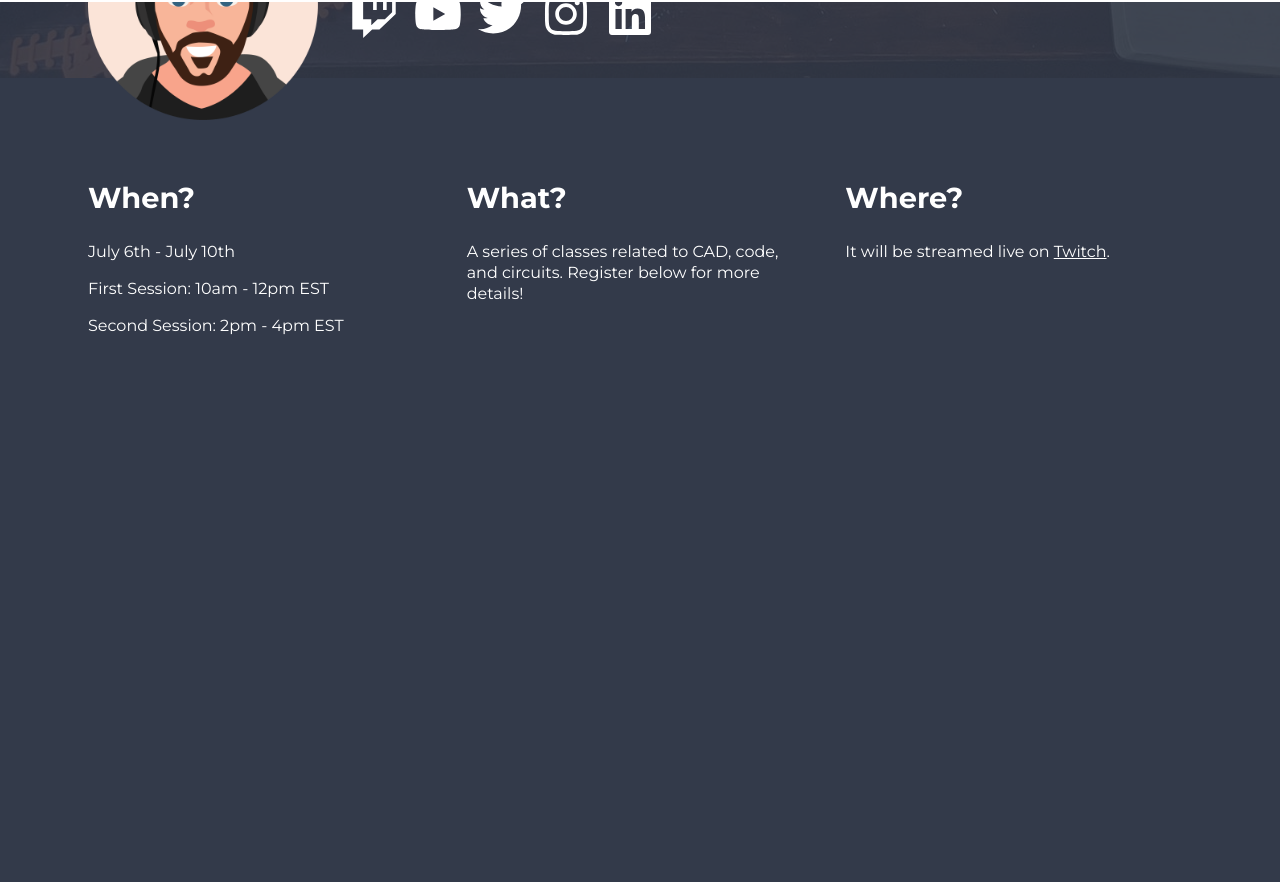
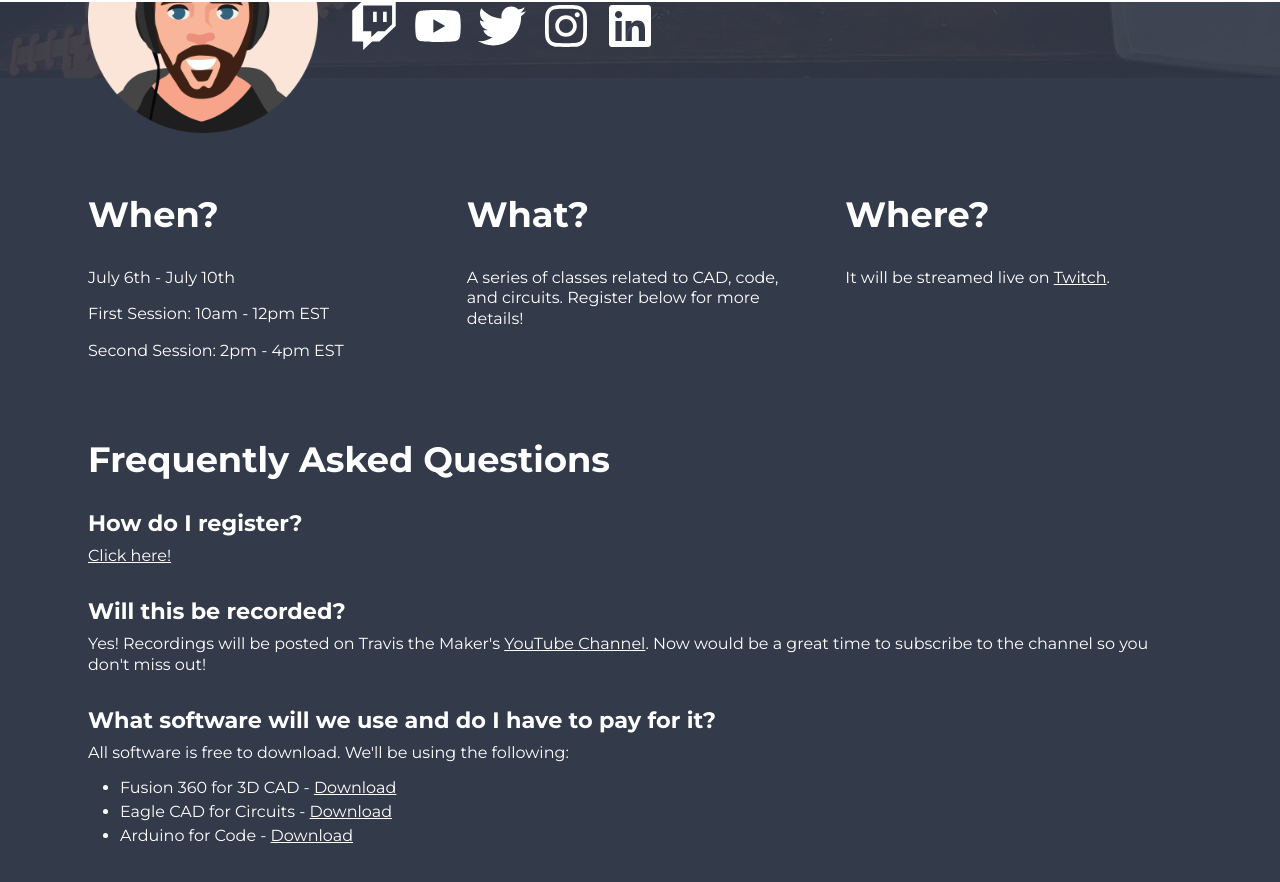
Before and after one commit to TravisBumgarner/Project-Graveyard, a React app: page / in a window 1280 px wide. Shown: the part 798-1680 px from the top of the page. Before the commit the page ends 1246 px from the top, so only its background shows below. Built offline with nearby package versions, Linux system fonts and the light colour scheme; a web font is replaced by a local one.

Commit message:
added faq

```diff
--- a/src/App/App.tsx
+++ b/src/App/App.tsx
@@ -1,5 +1,5 @@
 import React from 'react'
-import { GlobalStyle, PRIMARY_COLOR, SECONDARY_COLOR, media } from 'Theme'
+import { GlobalStyle, PRIMARY_COLOR, SECONDARY_COLOR, media, TERTIARY_COLOR } from 'Theme'
 import styled from 'styled-components'
 import {
     FaTwitter as Twitter,
@@ -30,7 +30,7 @@ const H1 = styled.h1`
 `
 
 const H2 = styled.h2`
-    font-size: 1.8em;
+    font-size: 2.2em;
     margin-bottom: 1em;
     font-weight: 700;
 `
@@ -38,6 +38,8 @@ const H2 = styled.h2`
 const H3 = styled.h3`
     font-size: 1.4em;
     margin-bottom: 0.5em;
+    font-weight: 900;
+    margin-top: 1.5em;
 `
 
 const Text = styled.p`
@@ -125,7 +127,15 @@ const ImageAndTextWrapper = styled.div`
             width: 50%;
         }
     }
+`
 
+const List = styled.ul`
+    margin-left: 2em;
+    list-style: initial;
+`
+
+const ListItem = styled.li`
+    margin: 0.5em 0;
 `
 
 const EXTERNAL_LINKS = [
@@ -201,6 +211,25 @@ const App = () => {
                         <Text>It will be streamed live on <a target="_blank" href="https://www.twitch.tv/travis_the_maker">Twitch</a>.</Text>
                     </Section>
                 </SectionWrapper>
+                <SectionWrapper>
+                    <Section>
+                        <H2>Frequently Asked Questions</H2>
+
+                        <H3>How do I register?</H3>
+                        <Text><a target="_blank" href="https://forms.gle/HuUfqtbepWBAKq1m7">Click here!</a></Text>
+
+                        <H3>Will this be recorded?</H3>
+                        <Text>Yes! Recordings will be posted on Travis the Maker's <a target="_blank" href="https://www.youtube.com/channel/UCFgIg95KzVg97KAeXdWbeXg">YouTube Channel</a>. Now would be a great time to subscribe to the channel so you don't miss out!</Text>
+
+                        <H3>What software will we use and do I have to pay for it?</H3>
+                        <Text>All software is free to download. We'll be using the following:</Text>
+                        <List>
+                            <ListItem>Fusion 360 for 3D CAD - <a target="_blank" href="https://www.autodesk.com/campaigns/fusion-360-for-hobbyists">Download</a></ListItem>
+                            <ListItem>Eagle CAD for Circuits - <a target="_blank" href="https://www.autodesk.com/products/eagle/free-download">Download</a></ListItem>
+                            <ListItem>Arduino for Code - <a target="_blank" href="https://www.arduino.cc/en/Main/Software">Download</a></ListItem>
+                        </List>
+                    </Section>
+                </SectionWrapper>
             </AppWrapper>
             <CallToAction>
                 <H2 style={{ textAlign: "center", fontWeight: 700, margin: 0 }}>
--- a/src/theme.ts
+++ b/src/theme.ts
@@ -2,6 +2,7 @@ import { createGlobalStyle } from 'styled-components'
 
 const PRIMARY_COLOR = '#FFFFFF'
 const SECONDARY_COLOR = '#333a4a'
+const TERTIARY_COLOR = '#b9ccff'
 
 const customMediaQuery = (maxWidth: number) => `@media (max-width: ${maxWidth}px)`
 
@@ -23,8 +24,11 @@ const GlobalStyle = createGlobalStyle`
         padding-bottom: 3em;
         a {
             color: white;
+            &: hover {
+                color: ${ TERTIARY_COLOR};
+            }
         }
     }
 `
 
-export { media, PRIMARY_COLOR, SECONDARY_COLOR, GlobalStyle }
+export { media, PRIMARY_COLOR, SECONDARY_COLOR, TERTIARY_COLOR, GlobalStyle }
```
Also changed, not shown: src/App/media/circuits.png (deleted).
